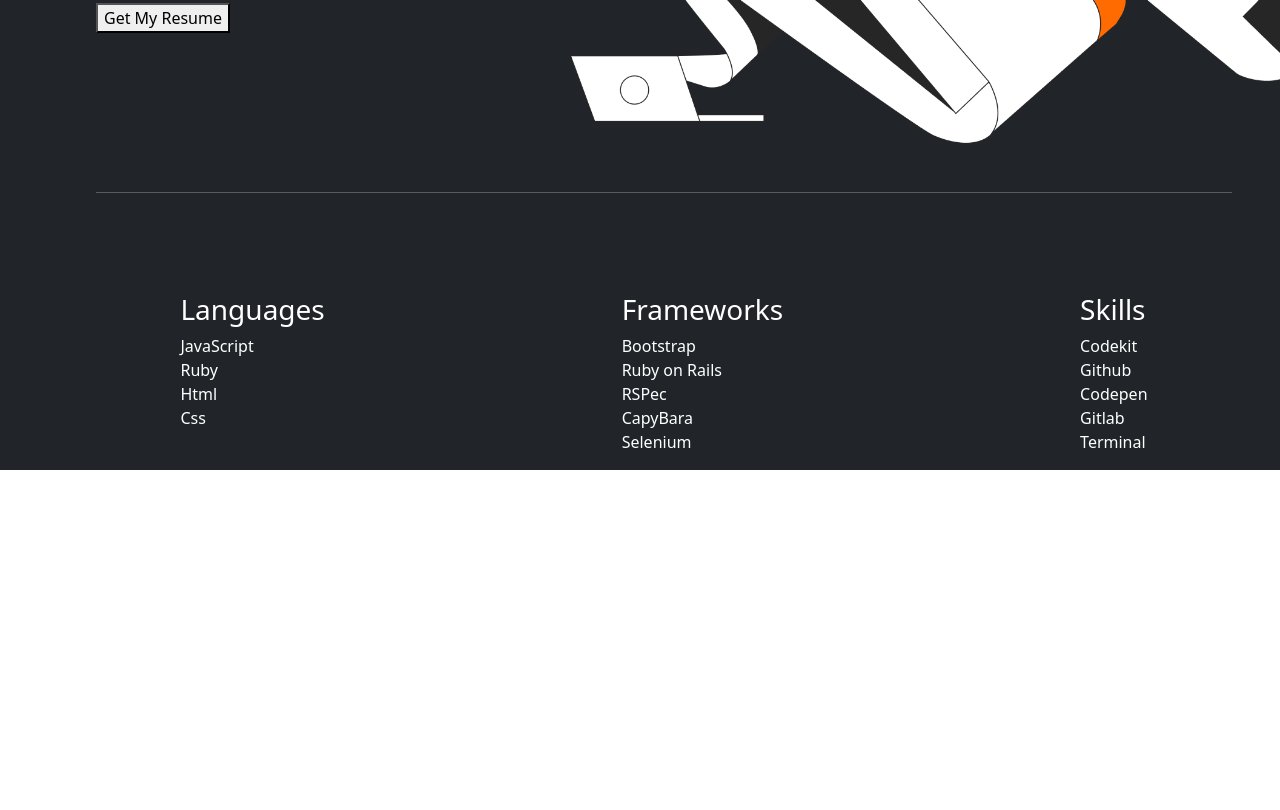
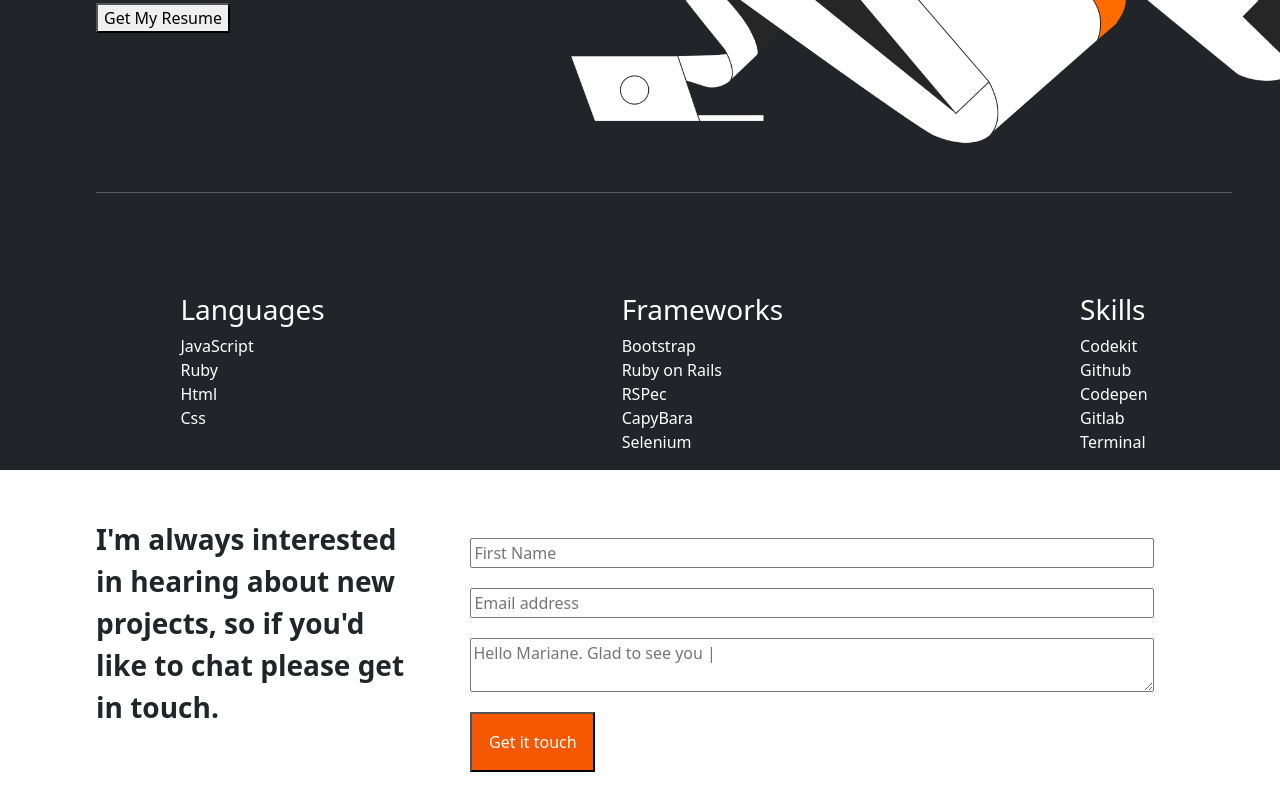
Before and after one commit to kidde60/Bootstrap-project, a website: page index.html in a window 1280 px wide. Shown: the part 1736-2546 px from the top of the page. Before the commit the page ends 2206 px from the top, so only its background shows below. Drawn offline with nearby package versions, Linux system fonts and the light colour scheme.

Commit message:
update contact form section

```diff
--- a/index.html
+++ b/index.html
@@ -180,7 +180,7 @@
         </div>
     </section>
     <!-- contact form section -->
-    <!-- <section class="m-5">
+    <section class="m-5">
         <div class=" form d-flex m-5">
             <p class="fs-3 fw-bold me-5">I'm always interested in hearing about new projects, so if you'd like to chat
                 please get in touch.</p>
@@ -193,7 +193,7 @@
                 <input type="submit" class="bttn" value="Get it touch">
             </form>
         </div>
-    </section> -->
+    </section>
     <!-- JavaScript Bundle with Popper -->
     <script src="https://cdn.jsdelivr.net/npm/bootstrap@5.1.3/dist/js/bootstrap.bundle.min.js"
         integrity="sha384-ka7Sk0Gln4gmtz2MlQnikT1wXgYsOg+OMhuP+IlRH9sENBO0LRn5q+8nbTov4+1p"
```
